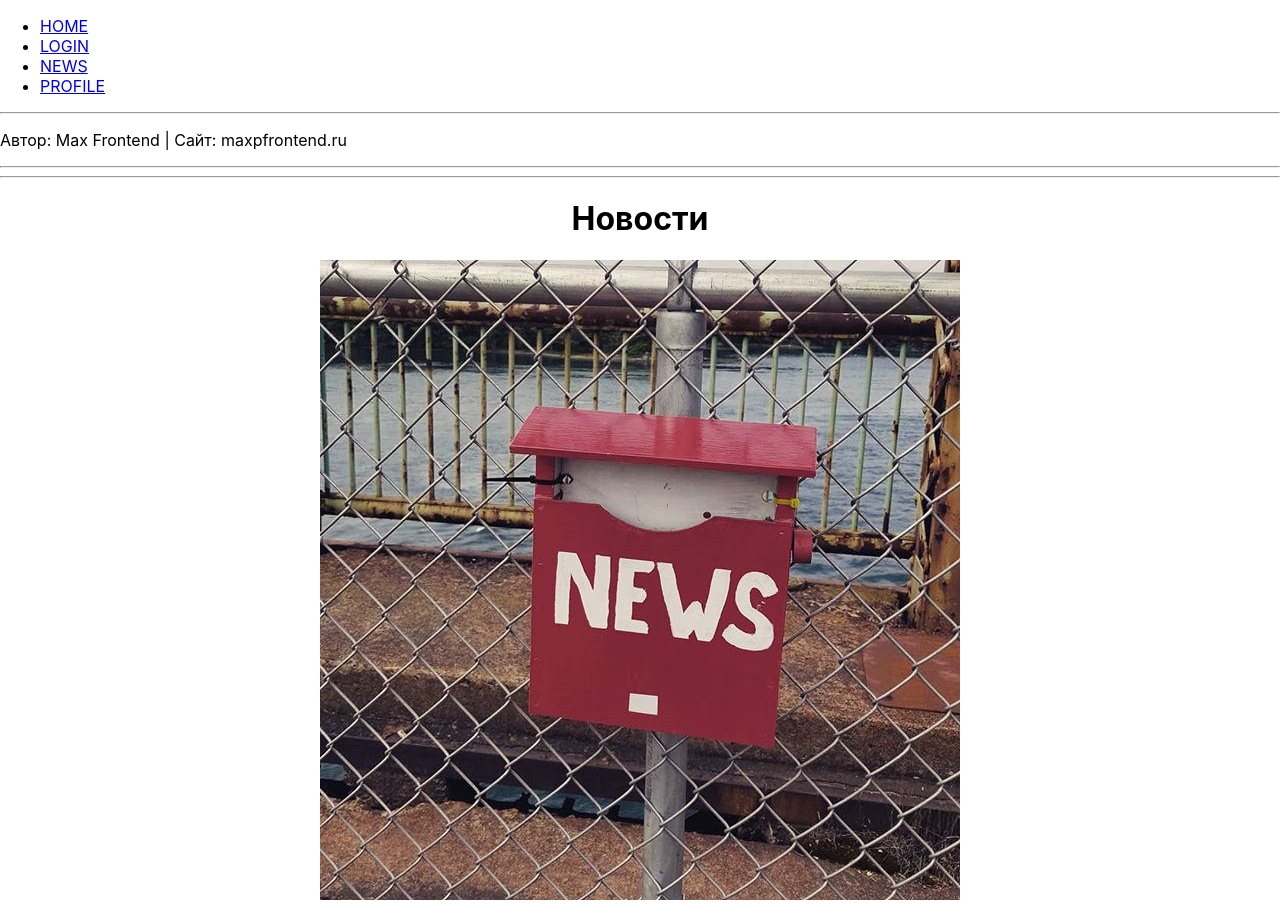
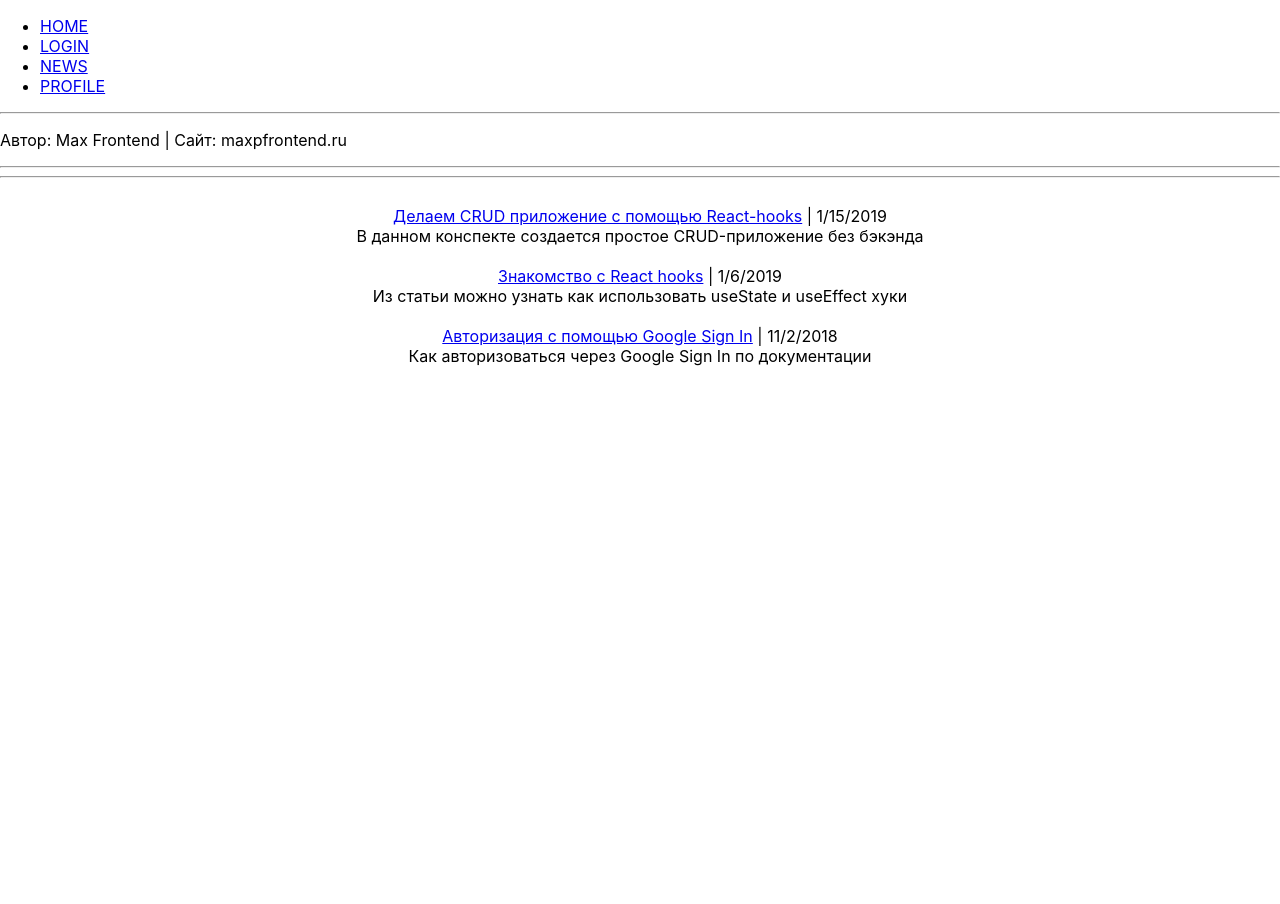
Before and after one commit to movel/tz_1_v2_0, a React (Create React App) app: page /news in a window 1280 px wide. After the commit the page ends 800 px from the top, so only its background shows below. Built offline with nearby package versions, Linux system fonts and the light colour scheme.

Commit message:
add newsItem

```diff
--- a/src/App.tsx
+++ b/src/App.tsx
@@ -4,7 +4,7 @@ import './App.css';
 
 import Home from './components/Home'
 import Login from './components/Login'
-import { News } from './components/News/News'
+import { News } from './pages/News'
 import { About } from './components/About/About'
 import { PageNotFound } from './components/PageNotFound/PageNotFound'
 
--- /dev/null
+++ b/src/api/news.ts
@@ -0,0 +1,44 @@
+import { INewsItem } from '../models/news' // вытащили модельку новости
+
+interface INewsResponse { // описали тип для ОТВЕТА_ОТ_СЕРВЕРА
+  status: number;
+  data: INewsItem[];
+  errorText?: string;
+}
+
+const fakeData = [
+  {
+    id: 1,
+    title: 'Делаем CRUD приложение с помощью React-hooks',
+    text: 'В данном конспекте создается простое CRUD-приложение без бэкэнда',
+    link:
+      'https://maxpfrontend.ru/perevody/delaem-crud-prilozhenie-s-pomoschyu-react-hooks/',
+    timestamp: new Date('01-15-2019'),
+  },
+  {
+    id: 2,
+    title: 'Знакомство с React hooks',
+    text: 'Из статьи можно узнать как использовать useState и useEffect хуки',
+    link: 'https://maxpfrontend.ru/perevody/znakomstvo-s-react-hooks/',
+    timestamp: new Date('01-06-2019'),
+  },
+  {
+    id: 3,
+    title: 'Авторизация с помощью Google Sign In',
+    text: 'Как авторизоваться через Google Sign In по документации',
+    link:
+      'https://maxpfrontend.ru/vebinary/avtorizatsiya-s-pomoschyu-google-sign-in/',
+    timestamp: new Date('11-02-2018'),
+  },
+]
+
+export const getNews = (): Promise<INewsResponse> => {
+  const promise = new Promise<INewsResponse>(resolve => {
+    resolve({
+      status: 200,
+      data: fakeData, // выдаем наши новости
+    })
+  })
+
+  return promise // возвращаем promise
+}
--- /dev/null
+++ b/src/components/NewsItem/NewsItem.tsx
@@ -0,0 +1,29 @@
+import * as React from 'react'
+
+import { INewsItem } from '../../models/news'
+
+interface INewsItemProps {
+  data: INewsItem; // [1]
+}
+
+// [2]
+const NewsItem: React.FC<INewsItemProps> = ({
+  data: { title, text, timestamp, link },
+}) => {
+  return (
+    <article>
+      <br />
+      <div>
+        {
+          <a href={link} target="_blank">
+            {title}
+          </a>
+        }{' '}
+        | {timestamp.toLocaleDateString()}
+      </div>
+      <div>{text}</div>
+    </article>
+  )
+}
+
+export { NewsItem }
--- a/src/components/PageNotFound/PageNotFound.sass
+++ b/src/components/PageNotFound/PageNotFound.sass
@@ -1,8 +1,33 @@
 .page__404
-  color: #363636
   &-title
     font-family: sans-serif
     font-size: 200px
+    color: #363636
     line-height: 0.5
+  h2
+    color: #363636
+  &-text, &-link
+    color: #999999
   &-text
-    color: #999999
+    font-size: 18px
+  &-link
+    padding: 15px 0
+    a
+      text-decoration: none
+    &:hover
+      color: #363636
+    &__part1, &__part2
+      color: #999999
+      display: inline-block
+      font-size: 24px
+    &__part1
+      margin-right: 10px
+    &__part1:hover
+      color: #999999
+    &__part2
+    &__part2:hover
+      color: #363636
+
+svg
+  width: 20px
+  display: inline-block
--- a/src/components/PageNotFound/PageNotFound.tsx
+++ b/src/components/PageNotFound/PageNotFound.tsx
@@ -1,4 +1,6 @@
 import * as React from 'react'
+import { Link } from 'react-router-dom';
+import { SVGHome } from './SVGHome'
 import './PageNotFound.sass'
 
 export const PageNotFound = () => {
@@ -7,6 +9,11 @@ export const PageNotFound = () => {
       <h1 className="page__404-title">404</h1>
       <h2>Sorry!</h2>
       <p className="page__404-text">The page you are looking for does not exist or another error occured</p>
+      <div className="page__404-link">
+        <Link to="/">
+          <div className="page__404-link__part1"><SVGHome /></div>&nbsp;<div className="page__404-link__part2">GO BACK HOME</div>
+        </Link>
+      </div>
     </div>
   )
 
--- /dev/null
+++ b/src/components/PageNotFound/SVGHome.tsx
@@ -0,0 +1,49 @@
+import React from 'react'
+
+export const SVGHome = () => {
+  return (
+
+      <svg width="20px" height="20px" version="1.1" id="Capa_1" xmlns="http://www.w3.org/2000/svg" x="0px" y="0px"
+        viewBox="0 0 27.02 27.02">
+      <g>
+        <path d="M3.674,24.876c0,0-0.024,0.604,0.566,0.604c0.734,0,6.811-0.008,6.811-0.008l0.01-5.581
+          c0,0-0.096-0.92,0.797-0.92h2.826c1.056,0,0.991,0.92,0.991,0.92l-0.012,5.563c0,0,5.762,0,6.667,0
+          c0.749,0,0.715-0.752,0.715-0.752V14.413l-9.396-8.358l-9.975,8.358C3.674,14.413,3.674,24.876,3.674,24.876z"/>
+        <path d="M0,13.635c0,0,0.847,1.561,2.694,0l11.038-9.338l10.349,9.28c2.138,1.542,2.939,0,2.939,0
+          L13.732,1.54L0,13.635z"/>
+        <polygon points="23.83,4.275 21.168,4.275 21.179,7.503 23.83,9.752 	"/>
+      </g>
+      <g>
+      </g>
+      <g>
+      </g>
+      <g>
+      </g>
+      <g>
+      </g>
+      <g>
+      </g>
+      <g>
+      </g>
+      <g>
+      </g>
+      <g>
+      </g>
+      <g>
+      </g>
+      <g>
+      </g>
+      <g>
+      </g>
+      <g>
+      </g>
+      <g>
+      </g>
+      <g>
+      </g>
+      <g>
+      </g>
+      </svg>
+
+  )
+}
--- /dev/null
+++ b/src/models/news.ts
@@ -0,0 +1,7 @@
+export interface INewsItem {
+  id: number;
+  title: string;
+  text: string;
+  link: string;
+  timestamp: Date;
+}
--- /dev/null
+++ b/src/pages/News.tsx
@@ -0,0 +1,38 @@
+import * as React from 'react'
+
+import { RouteComponentProps } from 'react-router-dom'
+import { getNews } from '../api/news'
+import { NewsItem } from '../components/NewsItem/NewsItem' // еще не готов
+import { INewsItem } from '../models/news'
+
+const News: React.FC<RouteComponentProps> = () => {
+  // useState - это тоже дженерик, он может принимать тип T
+  // в нашем случае, тип T - это массив из INewsItem
+  // так же, в качестве начального значения, мы указали пустой массив []
+
+  const [news, setNews] = React.useState<INewsItem[]>([]) // <- здесь в скобках указано начальное значение
+
+  React.useEffect(() => {
+    getNews()
+      .then(res => {
+        setNews(res.data)
+      })
+      .catch(err => {
+        // наши правила TSLint запрещают оставлять в коде console.log
+        // поэтому, "выключим" линтер для следующей строки
+
+        // tslint:disable-next-line: no-console
+        console.warn('Getting news problem', err)
+      })
+  }, [])
+
+  return (
+    <div className="news">
+      {news.map(item => (
+        <NewsItem data={item} key={item.id} />
+      ))}
+    </div>
+  )
+}
+
+export { News }
```
